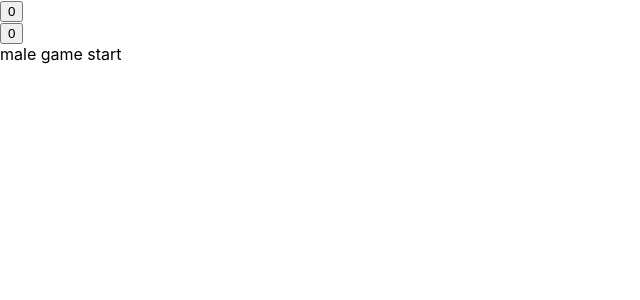
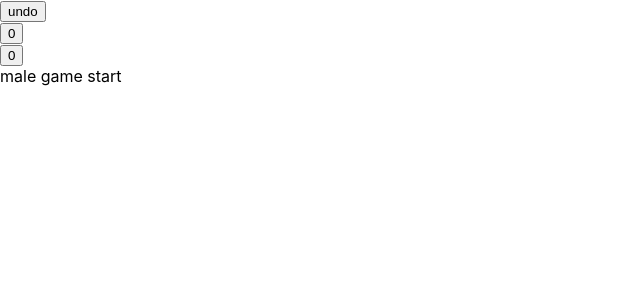
Before and after one commit to ChrisHuynh333/ultimate-scoreboard, a React (Create React App) app: page / in a window 1280 px wide. Shown: the top 300 px of the page, without its empty margins (0-640 px from the left). Built offline with nearby package versions, Linux system fonts and the light colour scheme.

Commit message:
Add undo button and some functionality. Still need to optimize undo logic

```diff
--- a/src/Score.js
+++ b/src/Score.js
@@ -6,8 +6,12 @@ const Score = () => {
     const {totalScore, setTotalScore, genderStatus, setGenderStatus, coed, halftime, firstPointGender, setHalftime} = useGlobalContext();
     const [genderCounter, setGenderCounter] = useState(0)
     const [pointsLog, setPointsLog] = useState([{points: totalScore, genderStatus: genderStatus}])
+    const [firstRender, setFirstRender] = useState(true)
+    const [totalPointsTracker, setTotalPointsTracker] = useState(0)
+    const [isUndo, setIsUndo] = useState(false)
 
     const changeScore = (score, index) => {
+        setIsUndo(false)
         const newScoreArray = [...totalScore]
         newScoreArray[index] = score + 1;
         setTotalScore(newScoreArray)
@@ -38,13 +42,30 @@ const Score = () => {
                 setGenderCounter(2);
             }
         }
+        if (!isUndo) {
+            setTotalPointsTracker(totalPointsTracker + 1)
+        }
+    }
+
+    const undoAction = () => {
+        setIsUndo(true)
+        console.log(totalPointsTracker)
+        setTotalPointsTracker(totalPointsTracker - 1)
+        console.log(totalPointsTracker)
+        setTotalScore(pointsLog[totalPointsTracker -1].points)
+        setGenderStatus(pointsLog[totalPointsTracker -1].genderStatus)
     }
     useEffect(() => {
         checkGender(genderCounter)
+        if(!firstRender) {
             setPointsLog([...pointsLog, {points: totalScore, genderStatus}])
+        }
+        setFirstRender(false)
         console.log(pointsLog)
     },[totalScore])
     return (
+        <div>
+            <button onClick={() => undoAction()}>undo</button>
             <div className='score-container'>
                 {totalScore.map((score, index) => {
                     return (
@@ -55,6 +76,7 @@ const Score = () => {
                 })}
                 {genderStatus.gender} {genderStatus.point}
             </div>
+            </div>
     )
 }
 
```
Lines whose indentation alone changed are shown as unchanged.
